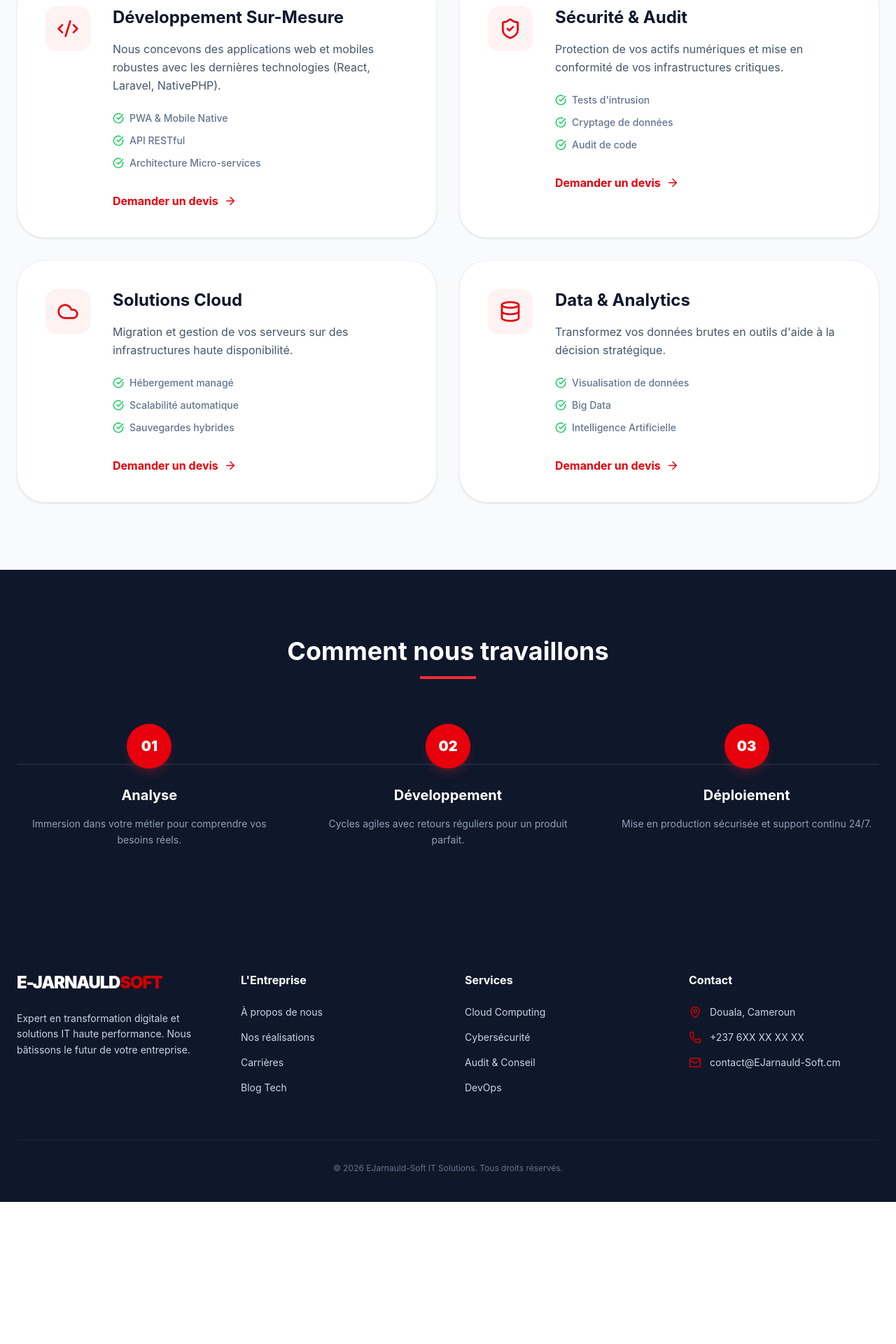
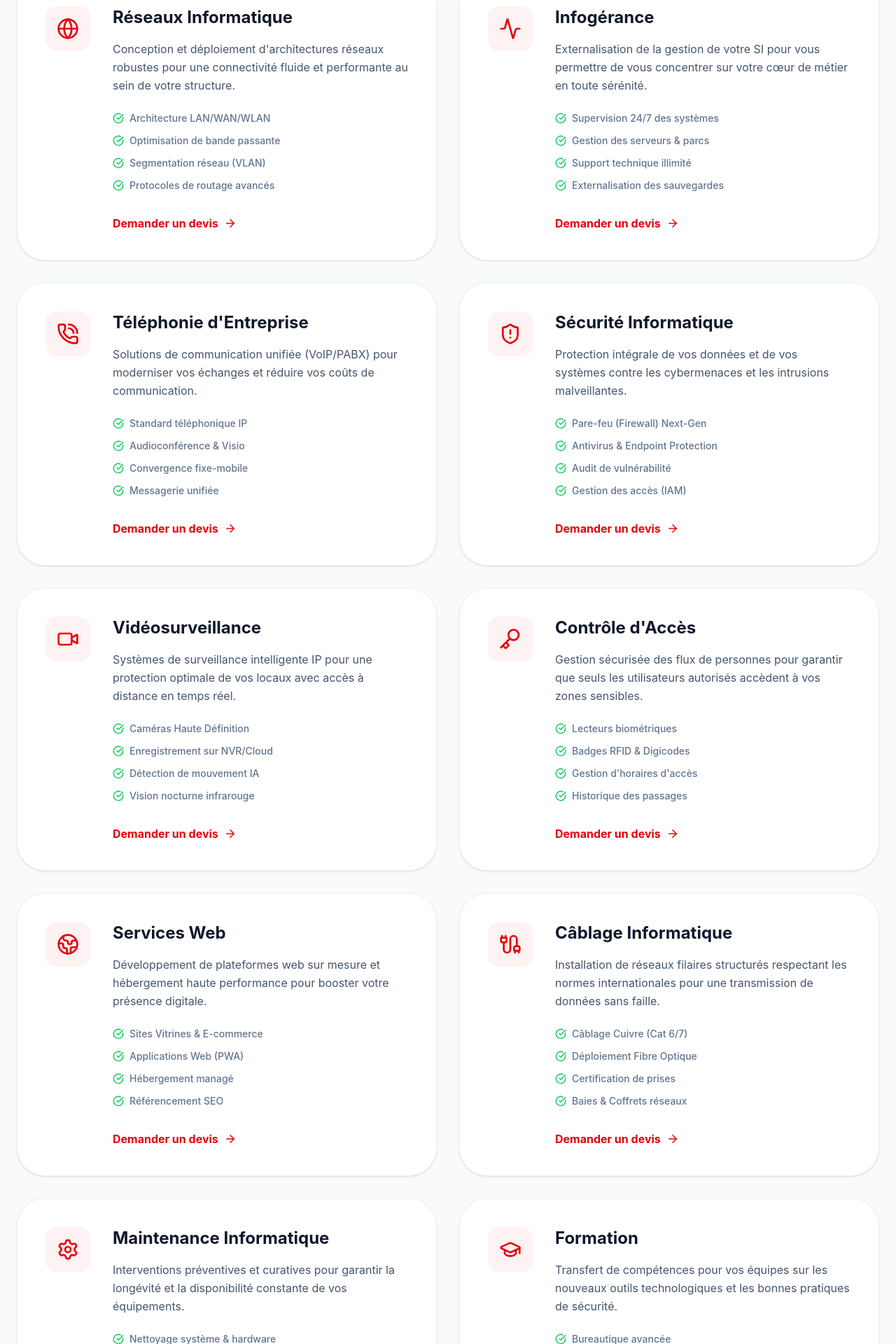
Before and after one commit to atedesi22/EjarnauldSoft, a React (Vite) app: page /services in a window 1280 px wide. Shown: the part 480-2400 px from the top of the page at 70% size. Before the commit the page ends 2197 px from the top, so only its background shows below. Built offline with nearby package versions, Linux system fonts and the light colour scheme.

Commit message:
first commit

```diff
--- a/src/pages/Services.jsx
+++ b/src/pages/Services.jsx
@@ -4,34 +4,80 @@ import { motion } from 'framer-motion';
 import {
   Code2, ShieldCheck, Database,
   Cloud, Smartphone, LineChart,
-  ArrowRight, CheckCircle
+  ArrowRight, CheckCircle,
+  Globe,
+  Activity,
+  PhoneCall,
+  GraduationCap,
+  Settings,
+  Cable,
+  Globe2,
+  Key,
+  Video,
+  ShieldAlert
 } from 'lucide-react';
 import QuoteModal from '../components/QuoteModal';
 
 const serviceList = [
   {
-    icon: <Code2 size={32} />,
-    title: "Développement Sur-Mesure",
-    desc: "Nous concevons des applications web et mobiles robustes avec les dernières technologies (React, Laravel, NativePHP).",
-    features: ["PWA & Mobile Native", "API RESTful", "Architecture Micro-services"]
+    icon: <Globe size={32} />,
+    title: "Réseaux Informatique",
+    desc: "Conception et déploiement d'architectures réseaux robustes pour une connectivité fluide et performante au sein de votre structure.",
+    features: ["Architecture LAN/WAN/WLAN", "Optimisation de bande passante", "Segmentation réseau (VLAN)", "Protocoles de routage avancés"]
   },
   {
-    icon: <ShieldCheck size={32} />,
-    title: "Sécurité & Audit",
-    desc: "Protection de vos actifs numériques et mise en conformité de vos infrastructures critiques.",
-    features: ["Tests d'intrusion", "Cryptage de données", "Audit de code"]
+    icon: <Activity size={32} />,
+    title: "Infogérance",
+    desc: "Externalisation de la gestion de votre SI pour vous permettre de vous concentrer sur votre cœur de métier en toute sérénité.",
+    features: ["Supervision 24/7 des systèmes", "Gestion des serveurs & parcs", "Support technique illimité", "Externalisation des sauvegardes"]
   },
   {
-    icon: <Cloud size={32} />,
-    title: "Solutions Cloud",
-    desc: "Migration et gestion de vos serveurs sur des infrastructures haute disponibilité.",
-    features: ["Hébergement managé", "Scalabilité automatique", "Sauvegardes hybrides"]
+    icon: <PhoneCall size={32} />,
+    title: "Téléphonie d'Entreprise",
+    desc: "Solutions de communication unifiée (VoIP/PABX) pour moderniser vos échanges et réduire vos coûts de communication.",
+    features: ["Standard téléphonique IP", "Audioconférence & Visio", "Convergence fixe-mobile", "Messagerie unifiée"]
   },
   {
-    icon: <Database size={32} />,
-    title: "Data & Analytics",
-    desc: "Transformez vos données brutes en outils d'aide à la décision stratégique.",
-    features: ["Visualisation de données", "Big Data", "Intelligence Artificielle"]
+    icon: <ShieldAlert size={32} />,
+    title: "Sécurité Informatique",
+    desc: "Protection intégrale de vos données et de vos systèmes contre les cybermenaces et les intrusions malveillantes.",
+    features: ["Pare-feu (Firewall) Next-Gen", "Antivirus & Endpoint Protection", "Audit de vulnérabilité", "Gestion des accès (IAM)"]
+  },
+  {
+    icon: <Video size={32} />,
+    title: "Vidéosurveillance",
+    desc: "Systèmes de surveillance intelligente IP pour une protection optimale de vos locaux avec accès à distance en temps réel.",
+    features: ["Caméras Haute Définition", "Enregistrement sur NVR/Cloud", "Détection de mouvement IA", "Vision nocturne infrarouge"]
+  },
+  {
+    icon: <Key size={32} />,
+    title: "Contrôle d'Accès",
+    desc: "Gestion sécurisée des flux de personnes pour garantir que seuls les utilisateurs autorisés accèdent à vos zones sensibles.",
+    features: ["Lecteurs biométriques", "Badges RFID & Digicodes", "Gestion d'horaires d'accès", "Historique des passages"]
+  },
+  {
+    icon: <Globe2 size={32} />,
+    title: "Services Web",
+    desc: "Développement de plateformes web sur mesure et hébergement haute performance pour booster votre présence digitale.",
+    features: ["Sites Vitrines & E-commerce", "Applications Web (PWA)", "Hébergement managé", "Référencement SEO"]
+  },
+  {
+    icon: <Cable size={32} />,
+    title: "Câblage Informatique",
+    desc: "Installation de réseaux filaires structurés respectant les normes internationales pour une transmission de données sans faille.",
+    features: ["Câblage Cuivre (Cat 6/7)", "Déploiement Fibre Optique", "Certification de prises", "Baies & Coffrets réseaux"]
+  },
+  {
+    icon: <Settings size={32} />,
+    title: "Maintenance Informatique",
+    desc: "Interventions préventives et curatives pour garantir la longévité et la disponibilité constante de vos équipements.",
+    features: ["Nettoyage système & hardware", "Mises à jour critiques", "Dépannage hardware", "Optimisation des performances"]
+  },
+  {
+    icon: <GraduationCap size={32} />,
+    title: "Formation",
+    desc: "Transfert de compétences pour vos équipes sur les nouveaux outils technologiques et les bonnes pratiques de sécurité.",
+    features: ["Bureautique avancée", "Sensibilisation cybersécurité", "Administration systèmes", "Outils collaboratifs"]
   }
 ];
 
```
